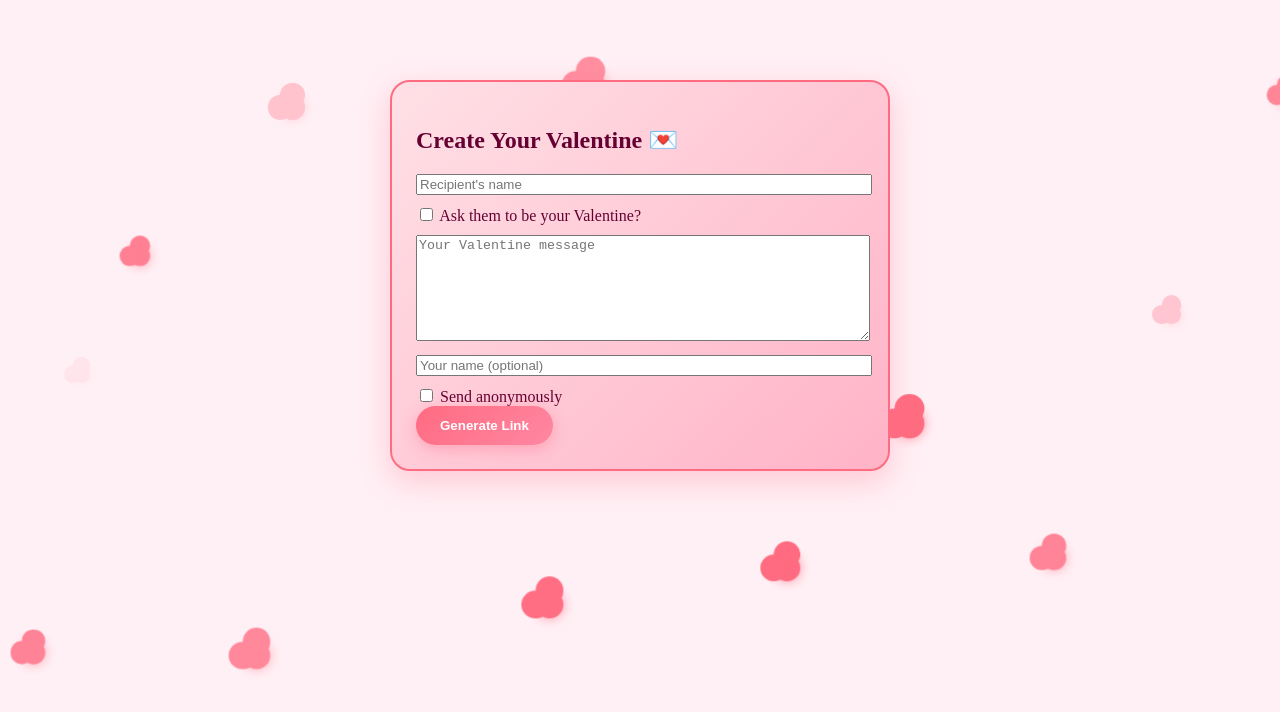
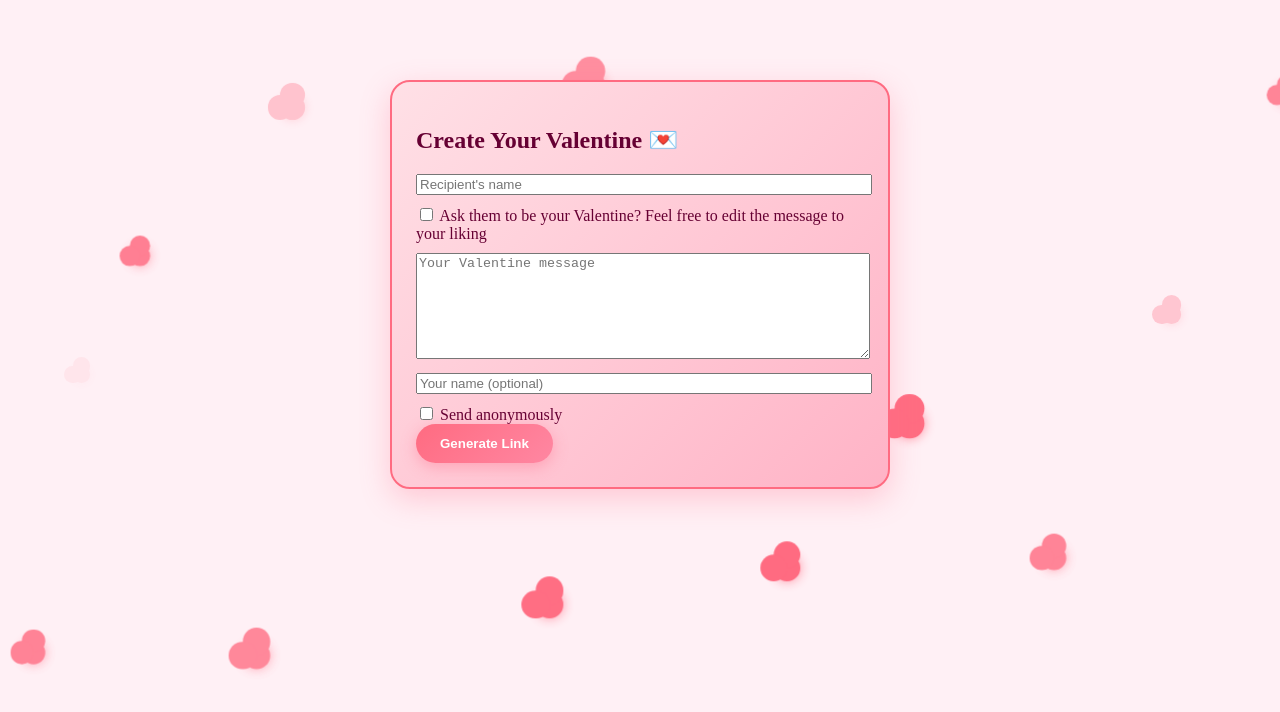
Before and after one commit to Souketsu-Punk/Val-s, a Next.js app: page /create in a window 1280 px wide. Shown: the top 712 px of the page. Built offline with nearby package versions, Linux system fonts and the light colour scheme.

Commit message:
Enhance Valentine message prompt in checkbox label
Updated the checkbox label to allow message editing.

```diff
--- a/app/create/page.tsx
+++ b/app/create/page.tsx
@@ -92,7 +92,7 @@ export default function Create() {
             checked={askValentine}
             onChange={(e) => setAskValentine(e.target.checked)}
           />{" "}
-          Ask them to be your Valentine?
+          Ask them to be your Valentine? Feel free to edit the message to your liking
         </label>
 
         {askValentine && (
```
